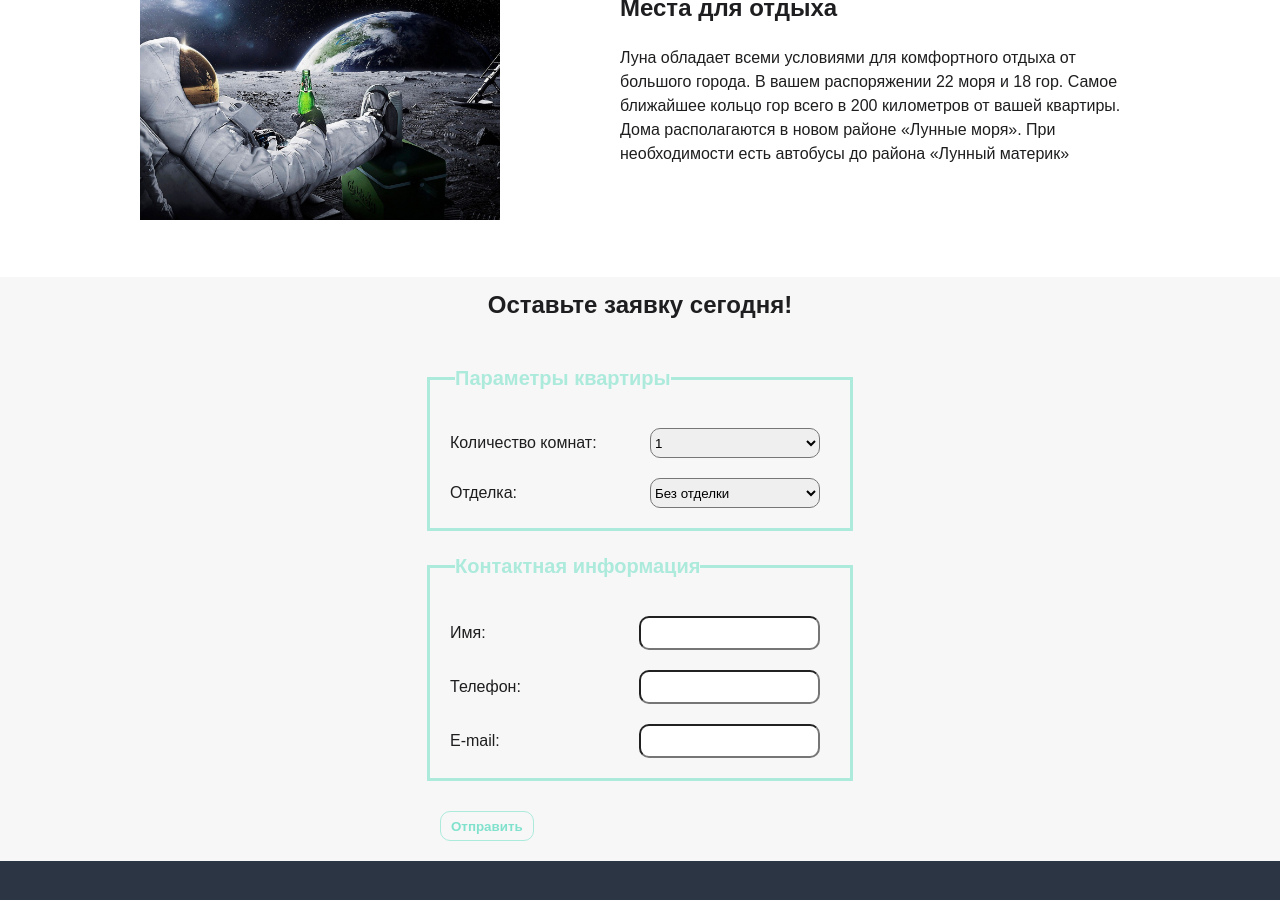
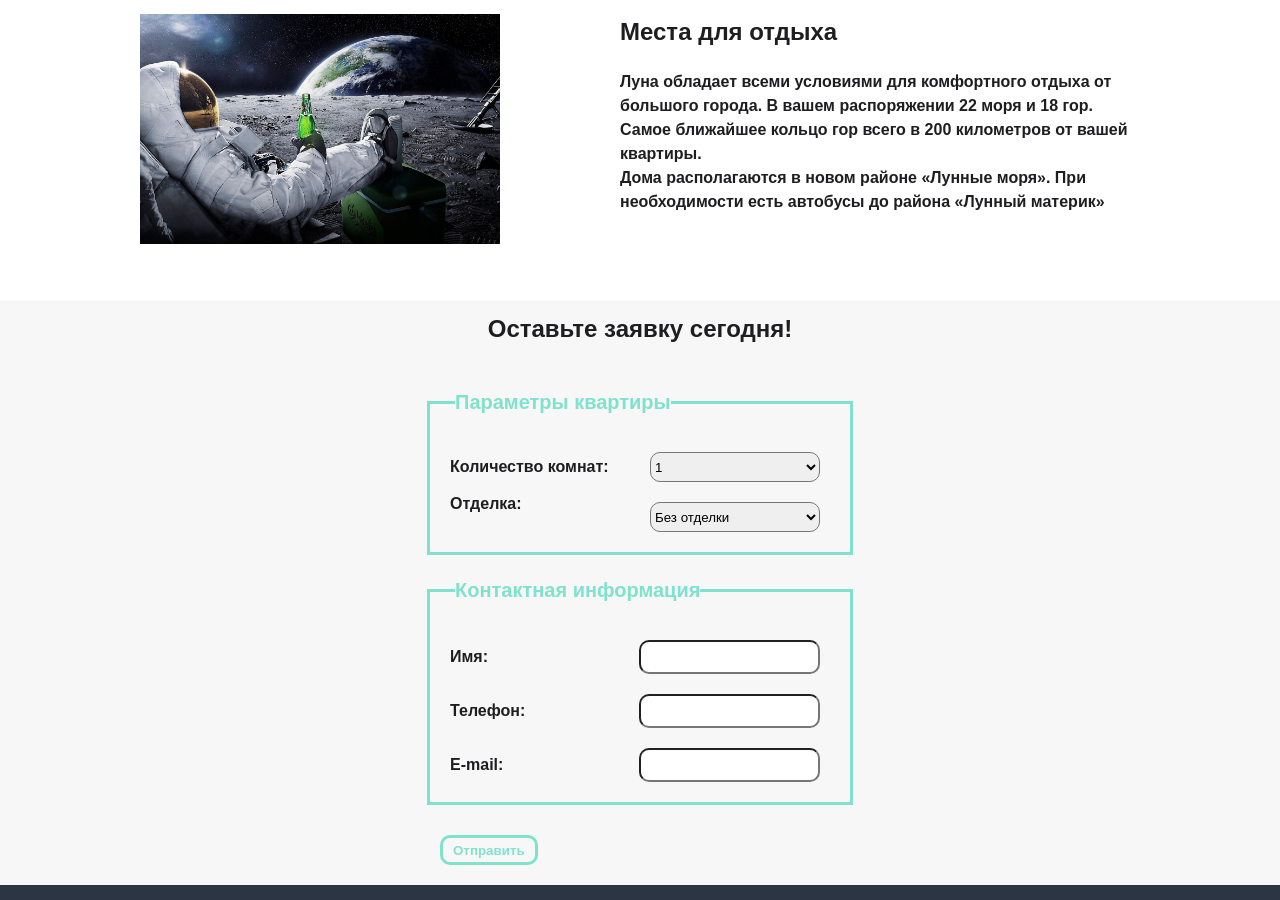
Before and after one commit to Aleksa-Rus/layout-designer-project-lvl1, a plain HTML site: page index.html in a window 1280 px wide. Shown: the part 1073-1973 px from the top of the page. Drawn offline with Linux system fonts and the light colour scheme.

Commit message:
исправлено кроме кнопок

```diff
--- a/index.html
+++ b/index.html
@@ -12,7 +12,7 @@
 <body>
     <div class="body">
         <header>
-            <div class="header1 df">
+            <div class="header b-flex flex-vcenter flex-jc-between">
                 <div>
                     <img class="logotype" src="images/logo.svg" alt="Логотип">
                     Лунное море
@@ -27,15 +27,15 @@
             </div>
         </header>
 
-        <div class="blok cl">
+        <div class="blok-1 t-white">
             <img class="picture" src="images/logo.svg" alt="Логотип">
             <h1>ЖК «Лунное море»</h1>
             <p class="name">Место, откуда не хочется улетать</p>
-            <a href="#form" class="button cl pad10">Забронировать</a>
+            <a href="#form" class="button t-white pad10">Забронировать</a>
         </div>
 
         <main>
-            <div class="section df">
+            <div class="section b-flex flex-jc-between">
                 <div class="item pad50px0">
                     <a id="advantage" class="anchor"></a>
                     <h2>Уникальный вид</h2>
@@ -54,10 +54,10 @@
                 </div>
             </div>
             <a id="description" class="anchor"></a>
-            <div class="wrapper">
-                <div class="section places pad50px0 df">
-                    <div class="pic">
-                        <img class="moon" src="images/moon-1.jpg" alt="moon">
+            <div class="bg-gray">
+                <div class="section pad50px0 b-flex flex-jc-between flex-row-reverse">
+                    <div>
+                        <img class="img-moon" src="images/moon-1.jpg" alt="moon">
                     </div>
                     <div class="text">
                         <h2>О ЖК «Лунное море»</h2>
@@ -69,10 +69,10 @@
                     </div>
                 </div>
             </div>
-            <div class="section pad50px0 df">
+            <div class="section pad50px0 b-flex flex-jc-between">
                 <div>
                     <a id="places" class="anchor"></a>
-                    <img class="moon" src="images/moon-2.jpg" alt="moon">
+                    <img class="img-moon" src="images/moon-2.jpg" alt="moon">
                 </div>
 
                 <div class="text">
@@ -85,13 +85,13 @@
             </div>
         </main>
 
-        <div class="feedback pad10">
+        <div class="pad10 bg-gray">
             <a id="form" class="anchor"></a>
             <h2 class="content">Оставьте заявку сегодня!</h2>
-            <form class="form" action="formdata.php">
-                <fieldset class="contacts pad10">
-                    <legend class="info">Параметры квартиры</legend>
-                    <div class="rooms pad0px10 df">
+            <form action="formdata.php">
+                <fieldset class="fieldset pad10">
+                    <legend class="legend">Параметры квартиры</legend>
+                    <div class="pad0px10 b-flex flex-jc-between flex-vcenter">
                         <label for="rooms">Количество комнат:</label>
                         <select id="rooms">
                             <option disabled>Количество комнат</option>
@@ -100,7 +100,7 @@
                             <option>3</option>
                         </select>
                     </div>
-                    <div class="rooms pad0px10 df">
+                    <div class="pad0px10 b-flex flex-jc-between">
                         <label for="repair">Отделка:</label>
                         <select id="repair">
                             <option>Без отделки</option>
@@ -110,16 +110,16 @@
                     </div>
                 </fieldset>
 
-                <div class="cont">
-                    <fieldset class="contacts pad10">
-                        <legend class="info">Контактная информация</legend>
-                        <p class="pad0px10 df"><label for="name">Имя:</label><input type="text" id="name"
-                                name="username">
+                <div>
+                    <fieldset class="fieldset pad10">
+                        <legend class="legend">Контактная информация</legend>
+                        <p class="pad0px10 b-flex flex-jc-between flex-vcenter"><label for="name">Имя:</label><input type="text"
+                                id="name" name="username">
                         </p>
-                        <p class="pad0px10 df"><label for="phone">Телефон:</label><input type="text" id="phone"
-                                name="phone"></p>
-                        <p class="pad0px10 df"><label for="email">E-mail:</label><input type="email" id="email"
-                                name="email"></p>
+                        <p class="pad0px10 b-flex flex-jc-between flex-vcenter"><label for="phone">Телефон:</label><input type="text"
+                                id="phone" name="phone"></p>
+                        <p class="pad0px10 b-flex flex-jc-between flex-vcenter"><label for="email">E-mail:</label><input type="email"
+                                id="email" name="email"></p>
                     </fieldset>
                 </div>
                 <div class="button2">
@@ -129,8 +129,8 @@
         </div>
 
         <footer>
-            <div class="footer cl df">
-                <div class="logotype-footer">
+            <div class="footer t-white b-flex flex-vcenter">
+                <div>
                     <img class="logotype" src="images/logo.svg" alt="Логотип">
                     Лунное море
                     <p>&copy; 2032 год</p>
@@ -142,7 +142,7 @@
                         <li>Посмотреть на сайте</li>
                     </ul>
                 </div>
-                <div class="Developer">
+                <div>
                     <h3>О застройщике</h3>
                     <ul class="pad1030">
                         <li>Отзывы</li>
--- a/styles/style.css
+++ b/styles/style.css
@@ -2,7 +2,7 @@
     margin: 0;
     padding: 0;
 }
-.cl {
+.t-white {
     color:#fff;
 }
 .pad10 {
@@ -17,11 +17,24 @@
 .pad0px10 {
     padding: 0 10px;
 }
-.df {
+.b-flex {
     display: flex;
+}
+.flex-vcenter {
+    align-items: center;
+}
+.flex-jc-between {
+justify-content: space-between;
+}
+.flex-row-reverse {
+    flex-direction: row-reverse;
+}
+.bg-gray {
+    background-color: #f7f7f7;
 }
 .body {
     font-size: 1em;
+    font-weight: bold;
     font-family: sans-serif;
     line-height: 1.5;
     color:rgb(30, 30, 32);
@@ -29,12 +42,10 @@
 h2 {
     padding-bottom: 20px;
 }
-.header1 {
+.header {
     width: 100%;
     min-height: 50px;
     background: #fff;
-    justify-content: space-between;
-    align-items: center;
     position: fixed;
     z-index: 9999;
 }
@@ -51,7 +62,7 @@ a {
     vertical-align: middle;
     margin: 10px;
 }
-.blok {
+.blok-1 {
     text-align: center;
     height: 300px;
     padding: 50px;
@@ -70,9 +81,9 @@ h1 {
     font-size: 40px;
 }
 .button {
-border: 1px white solid;
-border-radius: 10px;
-line-height: 50px;
+    border: 1px white solid;
+    border-radius: 10px;
+    line-height: 50px;
 }
 .anchor {
     display: block;
@@ -80,41 +91,26 @@ line-height: 50px;
     margin-bottom: 50px;
 }
 .section {
-    justify-content: space-between;
     max-width: 1000px;
     margin: auto;
 }
 .item {
     width: 300px;
 }
-.wrapper {
-    background-color: #f7f7f7;
-}
-.places {
-    flex-direction: row-reverse;
-
-}
-.moon {
+.img-moon {
     margin: auto;
     height: 230px;
 }
 .text {
     width: 520px;
 }
-.feedback {
-    background-color: #f7f7f7;
-}
 .content {
     text-align: center;
 }
-.contacts {
+.fieldset {
     margin: 20px auto;
-    border: 3px solid #80e2cda1;
+    border: 3px solid #80e2cd;
     width: 400px;
-}
-.rooms {
-    justify-content: space-between;
-    align-items: center;
 }
 select {
     height: 30px;
@@ -122,23 +118,21 @@ select {
     border-radius: 10px;
     margin: 10px;
 }
-.info {
+.legend {
     font-size: 20px;
-    color: #80e2cda1;
+    color: #80e2cd;
     font-weight: bolder;
     margin: 15px;
 }
-.contacts p {
-    justify-content: space-between;
-    align-items: center;
-}
+
 input {
     border-radius: 10px;
     height: 30px;
     margin: 10px;
 }
+
 .button-submit {
-    border: 1px solid #80e2cda1;
+    border: 3px solid #80e2cd;
     font-weight: bolder;
     border-radius: 10px;
     color: #80e2cd;
@@ -154,5 +148,4 @@ input {
     background: #2c3544;
     height: 200px;
     justify-content: space-around;
-    align-items: center;
 }
```
